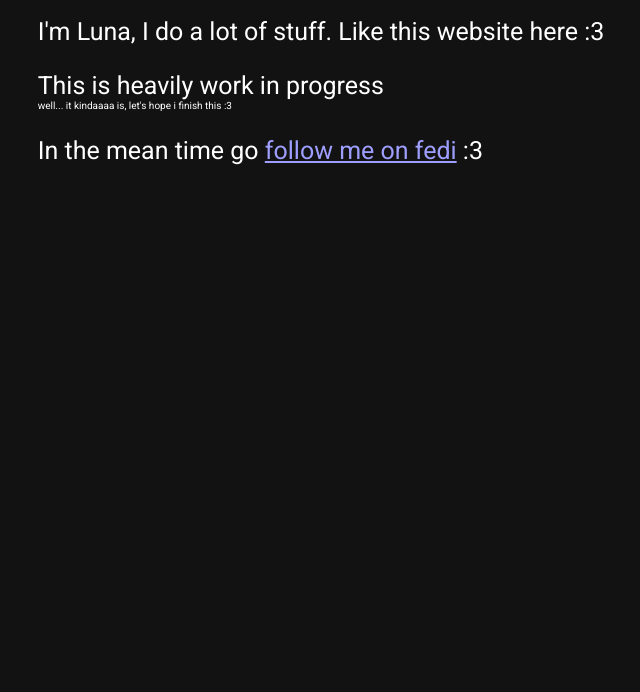
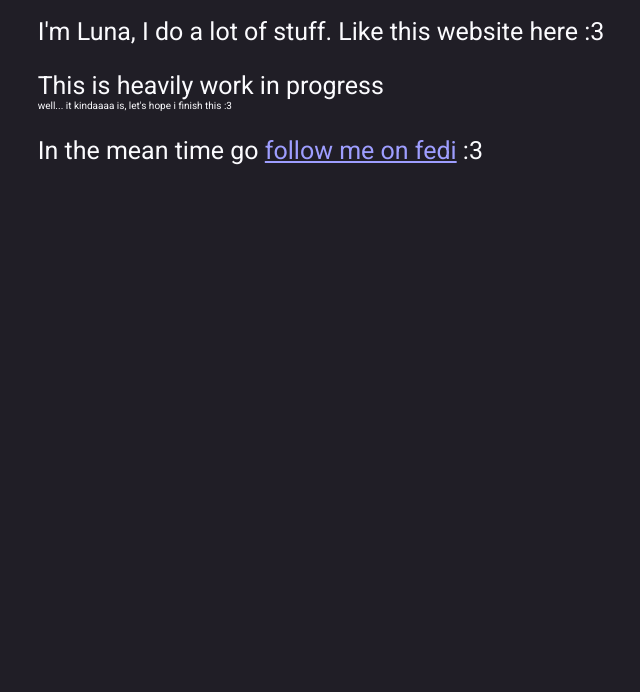
Before and after one commit to Ciubix8513/ciubix8513.github.io, a plain HTML site: page index.html in a window 1280 px wide. Shown: the part 108-800 px from the top of the page, without its empty margins (319-959 px from the left). Drawn offline with Linux system fonts and the dark colour scheme.

Commit message:
Predefine colors for dark theme

```diff
--- a/style.css
+++ b/style.css
@@ -1,5 +1,12 @@
 html {
   color-scheme: light dark;
+}
+
+@media (prefers-color-scheme: dark) {
+  html {
+    background-color: #201e26;
+    color: #fbfbfe
+  }
 }
 
 body {
@@ -18,11 +25,11 @@ p {
   margin-bottom: 3%;
 }
 
-.small-container{
+.small-container {
   margin-bottom: 0;
 }
 
-.small{
+.small {
   margin-top: 0;
   font-size: 10px;
 }
```
